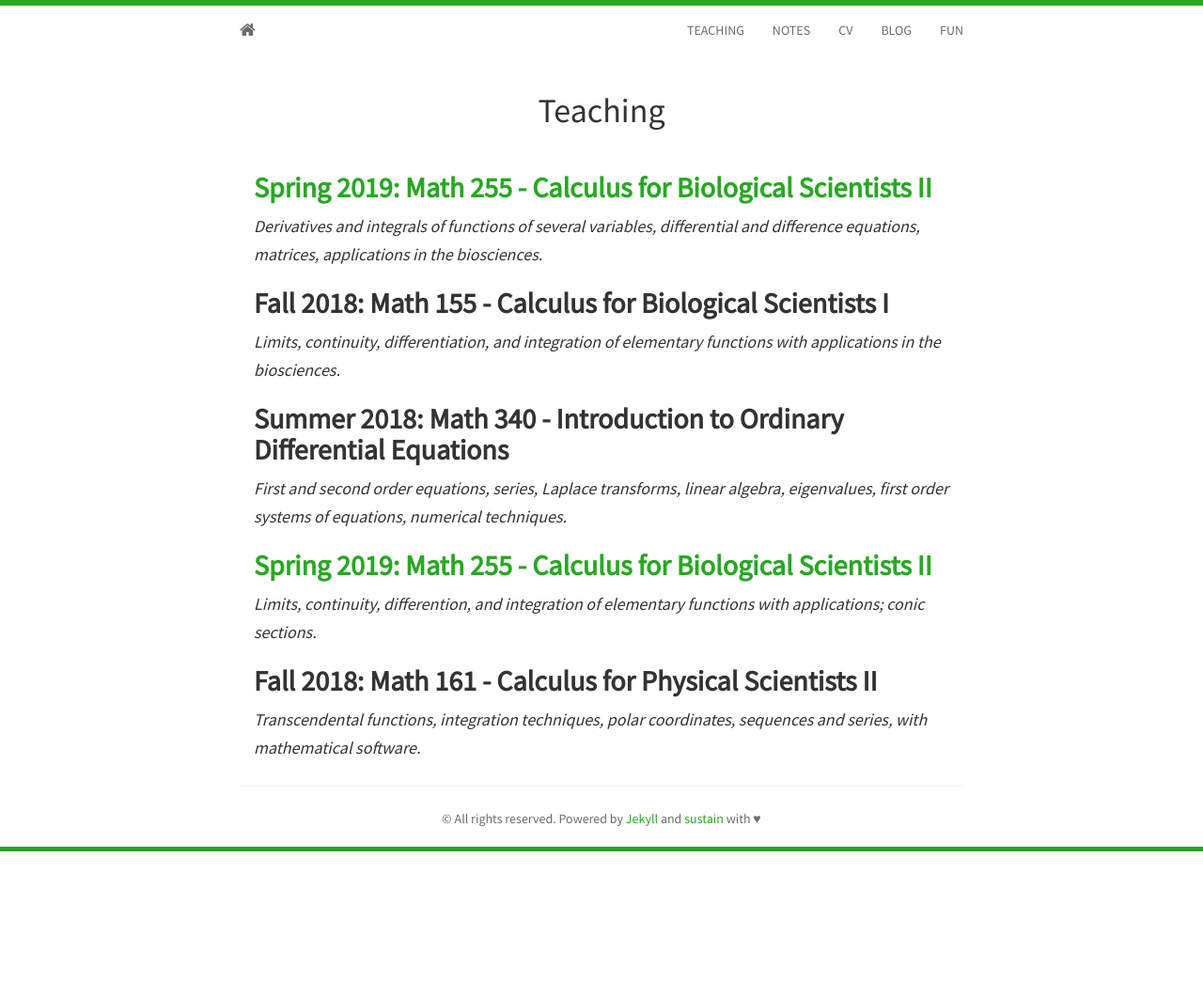
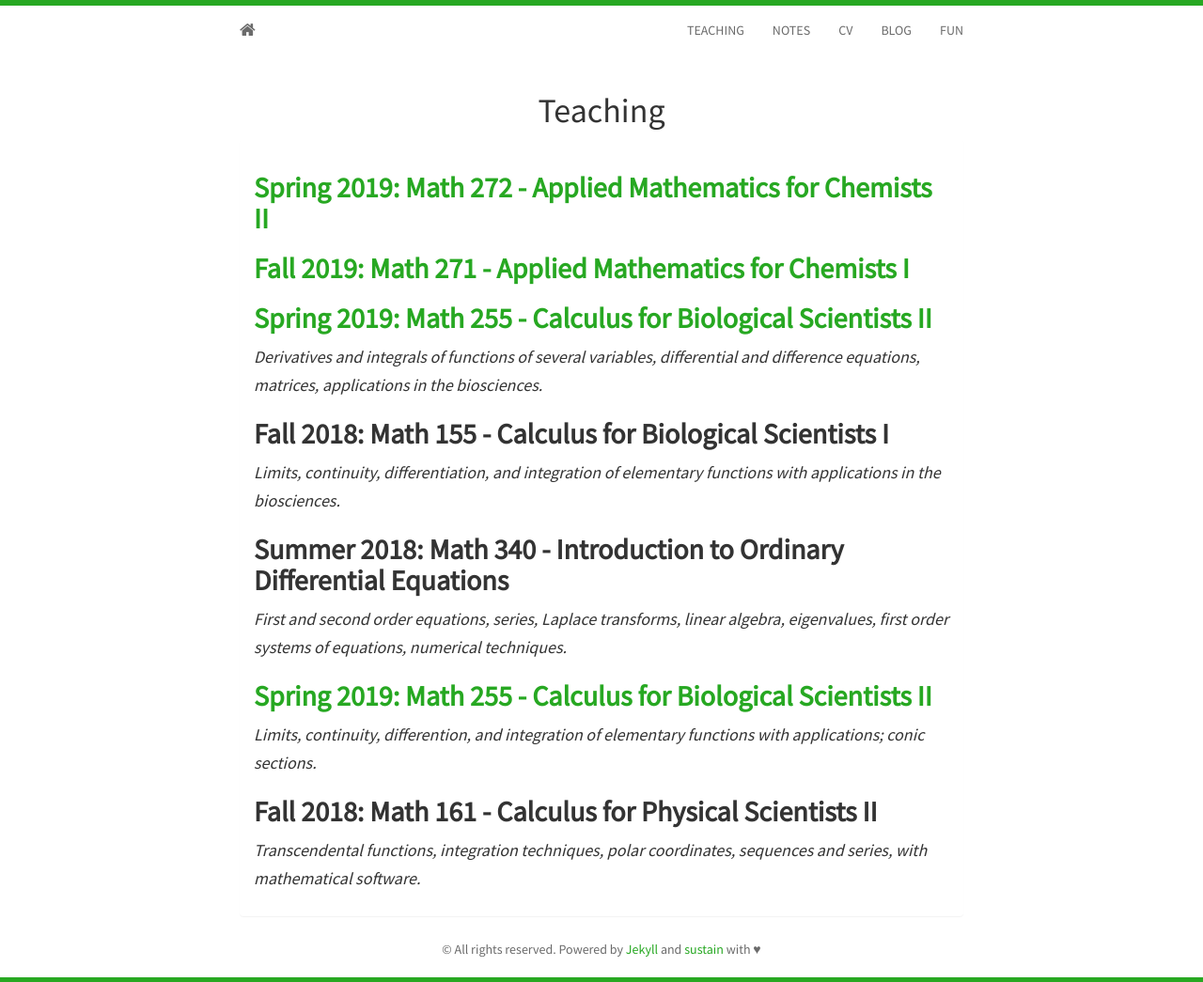
Before and after one commit to ColinPR/ColinPR.github.io, a Jekyll site: the page built from teaching.html, in a window 1280 px wide. Shown: the whole page at 94% size. Built offline with Jekyll 4.4.1, drawn with Linux system fonts in a browser that asks for light colours; nearby versions of some CDN libraries; before the commit the page ends 906 px from its top, so only the background shows below that.

Commit message:
checking update
teaching page

```diff
--- a/teaching.html
+++ b/teaching.html
@@ -6,6 +6,12 @@ layout: page
   <h1>Teaching</h1>
   <div class="panel panel-default">
     <div class="panel-body">
+        <h2>
+            <b><a href="{{ site.baseurl }}teaching/math_272.html">Spring 2019: Math 272 - Applied Mathematics for Chemists II</a></b>
+        </h2>
+        <h2>
+            <b><a href="{{ site.baseurl }}teaching/math_271.html">Fall 2019: Math 271 - Applied Mathematics for Chemists I</a></b>
+        </h2>
 		<h2>
 			<b><a href="{{ site.baseurl }}teaching/math_255.html">Spring 2019: Math 255 - Calculus for Biological Scientists II</a></b>
 		</h2>
```
